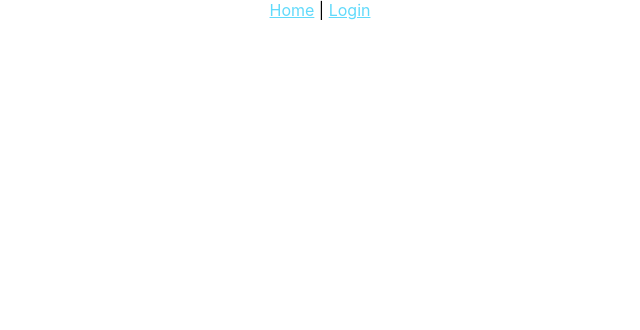
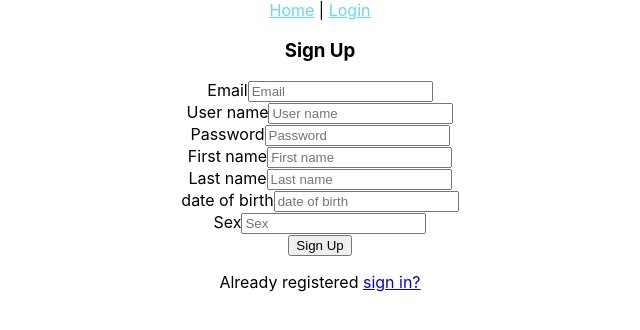
Before and after one commit to offline01/calometer, a React (Create React App) app: page /signup in a window 1280 px wide. Shown: the top 330 px of the page, without its empty margins (320-960 px from the left). Built offline with nearby package versions, Linux system fonts and the light colour scheme; no server answers.

Commit message:
add sign up page and edit app.js

```diff
--- a/src/App.js
+++ b/src/App.js
@@ -3,6 +3,7 @@ import { BrowserRouter, Link, Switch, Route } from 'react-router-dom';
 import './App.css';
 import HomePageView from "./components/pages/homePage";
 import Login from "./components/pages/loginPage";
+import {SignUp} from "./components/pages/mf/Signup";
 
 function App() {
   const [currentTime, setCurrentTime] = useState(0);
@@ -24,6 +25,8 @@ function App() {
           <Switch>
             <Route exact path="/" component={HomePageView}></Route>
             <Route path="/login" component={Login}></Route>
+            <Route path="/signup" component={SignUp}></Route>
+
           </Switch>
         </BrowserRouter>
       </div>
--- a/src/components/pages/homePage/index.js
+++ b/src/components/pages/homePage/index.js
@@ -117,7 +117,7 @@ class HomePageView extends React.Component {
                 </div>
                 <div className="SearchResult" style={{ padding: 20 }}>
                     {this.state.foods === [] ?
-                        <div></div> : <Typography variant="subtitle1">{this.state.foods.map(food => <div>{food['food_name']}</div>)}</Typography>}
+                        <div></div> : <Typography variant="subtitle1">{this.state.foods.map(food => <div>{food['food name']}</div>)}</Typography>}
                 </div>
             </div>
         )
--- /dev/null
+++ b/src/components/pages/mf/Signup.js
@@ -0,0 +1,47 @@
+import React, { Component } from "react";
+
+export class SignUp extends Component {
+    render() {
+        return (
+            <form>
+                <h3>Sign Up</h3>
+                <div className="form-group">
+                    <label>Email</label>
+                    <input type="text" className="form-control" placeholder="Email" />
+                </div>
+                <div className="form-group">
+                    <label>User name</label>
+                    <input type="text" className="form-control" placeholder="User name" />
+                </div>
+                <div className="form-group">
+                    <label>Password</label>
+                    <input type="text" className="form-control" placeholder="Password" />
+                </div>
+                <div className="form-group">
+                    <label>First name</label>
+                    <input type="text" className="form-control" placeholder="First name" />
+                </div>
+
+                <div className="form-group">
+                    <label>Last name</label>
+                    <input type="text" className="form-control" placeholder="Last name" />
+                </div>
+
+                <div className="form-group">
+                    <label>date of birth</label>
+                    <input type="text" className="form-control" placeholder="date of birth" />
+                </div>
+
+                <div className="form-group">
+                    <label>Sex</label>
+                    <input type="text" className="form-control" placeholder="Sex" />
+                </div>
+
+                <button type="submit" className="btn btn-primary btn-block">Sign Up</button>
+                <p className="forgot-password text-right">
+                    Already registered <a href="#">sign in?</a>
+                </p>
+            </form>
+        );
+    }
+}
```
